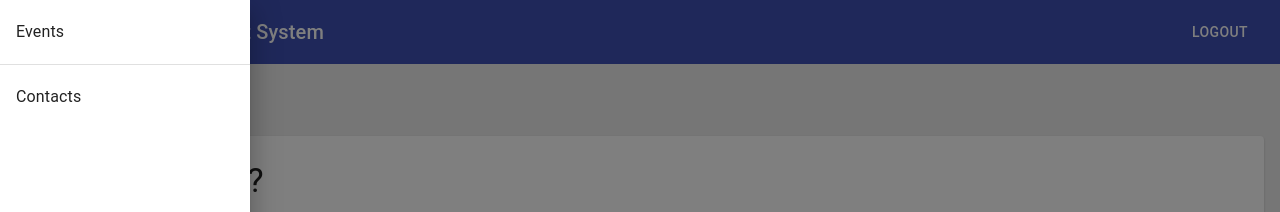
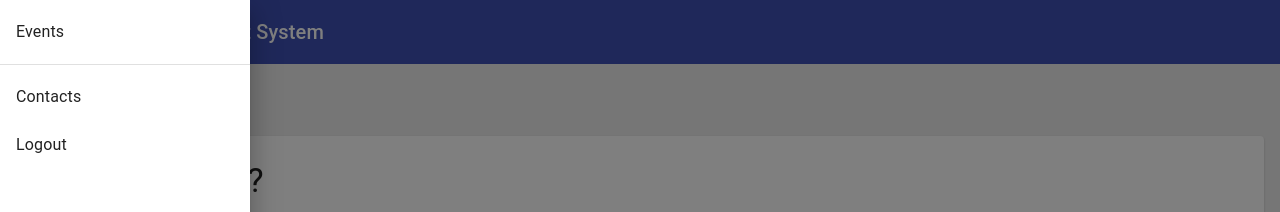
Before and after one commit to dvm-bitspilani/ems-portal, a React (Create React App) app: page /contacts in a window 1280 px wide. Both pictures are taken after a click on the button "menu". Shown: the top 212 px of the page. Built offline with nearby package versions, Linux system fonts and the light colour scheme.

Commit message:
logout shifted to side drawer menu

```diff
--- a/src/components/AppBar/AppBar.js
+++ b/src/components/AppBar/AppBar.js
@@ -11,7 +11,14 @@ import {
   List,
   ListItem,
   ListItemText,
-  Divider
+  Divider,
+  Dialog,
+  DialogActions,
+  ClickAwayListener,
+  // DialogContent,
+  // DialogContentText,
+  DialogTitle,
+  Slide
 } from "@material-ui/core";
 import MenuIcon from "@material-ui/icons/Menu";
 import { logout } from "../../utils/auth";
@@ -31,12 +38,29 @@ const useStyles = makeStyles(theme => ({
   }
 }));
 
+const Transition = React.forwardRef(function Transition(props, ref) {
+  return <Slide direction="up" ref={ref} {...props} />;
+});
+
 const TopBar = props => {
   const classes = useStyles();
-
+  const [open, setOpen] = React.useState(false);
   const [state, setState] = React.useState({
     left: false
   });
+
+  const handleClickOpen = () => {
+    setOpen(true);
+  };
+
+  const handleClose = () => {
+    setOpen(false);
+    logout()
+      .then(() => {
+        props.history.replace("/");
+      })
+      .catch(console.error);
+  };
 
   const toggleDrawer = (side, open) => event => {
     if (
@@ -67,6 +91,20 @@ const TopBar = props => {
           {/* <ListItemIcon>{index % 2 === 0 ? <InboxIcon /> : <MailIcon />}</ListItemIcon> */}
           <ListItemText primary={"Contacts"} />
         </ListItem>
+        <ListItem
+          button
+          key="logout"
+          onClick={() => {
+            logout()
+              .then(() => {
+                props.history.replace("/");
+              })
+              .catch(console.error);
+          }}
+        >
+          {/* <ListItemIcon>{index % 2 === 0 ? <InboxIcon /> : <MailIcon />}</ListItemIcon> */}
+          <ListItemText primary={"Logout"} />
+        </ListItem>
       </List>
     </div>
   );
@@ -86,24 +124,31 @@ const TopBar = props => {
           <Typography variant="h6" className={classes.title}>
             {window.innerWidth > 600 ? "Event Management System" : "EMS"}
           </Typography>
-          <Button
-            color="inherit"
-            onClick={() => {
-              logout()
-                .then(() => {
-                  props.history.replace("/");
-                })
-                .catch(console.error);
-            }}
-          >
-            Logout
-          </Button>
         </Toolbar>
       </AppBar>
 
       <Drawer open={state.left} onClose={toggleDrawer("left", false)}>
         {sideList("left")}
       </Drawer>
+      {/* <ClickAwayListener mouseEvent="false" touchEvent="false">
+        <Dialog
+          open={open}
+          TransitionComponent={Transition}
+          keepMounted
+          onClose={handleClose}
+          aria-labelledby="alert-dialog-slide-title"
+          aria-describedby="alert-dialog-slide-description"
+        >
+          <DialogTitle id="alert-dialog-slide-title">
+            {"Are you sure you want to logout?"}
+          </DialogTitle>
+          <DialogActions>
+            <Button onClick={handleClose} color="primary">
+              Yes, logout
+            </Button>
+          </DialogActions>
+        </Dialog>
+      </ClickAwayListener> */}
     </div>
   );
 };
--- a/src/utils/auth.js
+++ b/src/utils/auth.js
@@ -70,4 +70,5 @@ export async function logout() {
   localStorage.removeItem("expiresIn");
   localStorage.removeItem("eventId");
   localStorage.removeItem("levelId");
+  localStorage.removeItem("teamId");
 };
```
